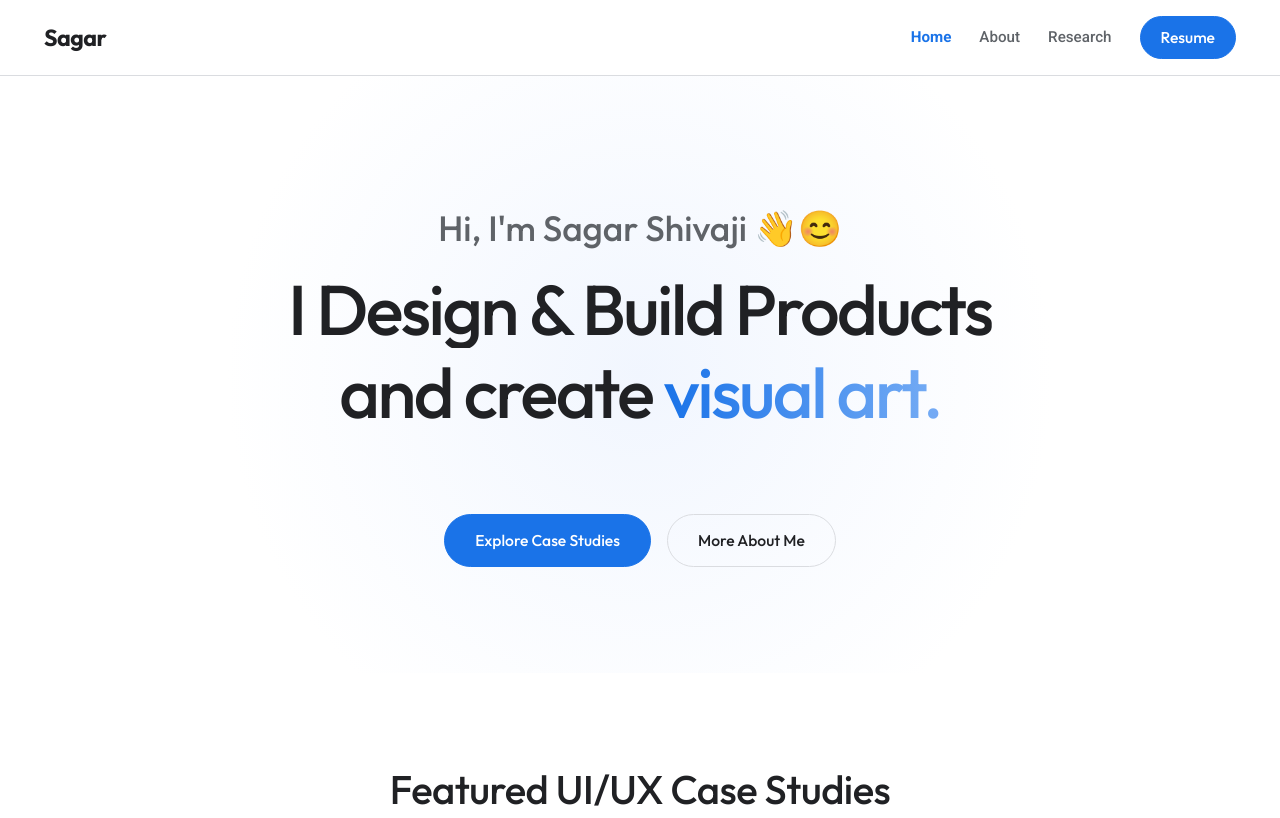
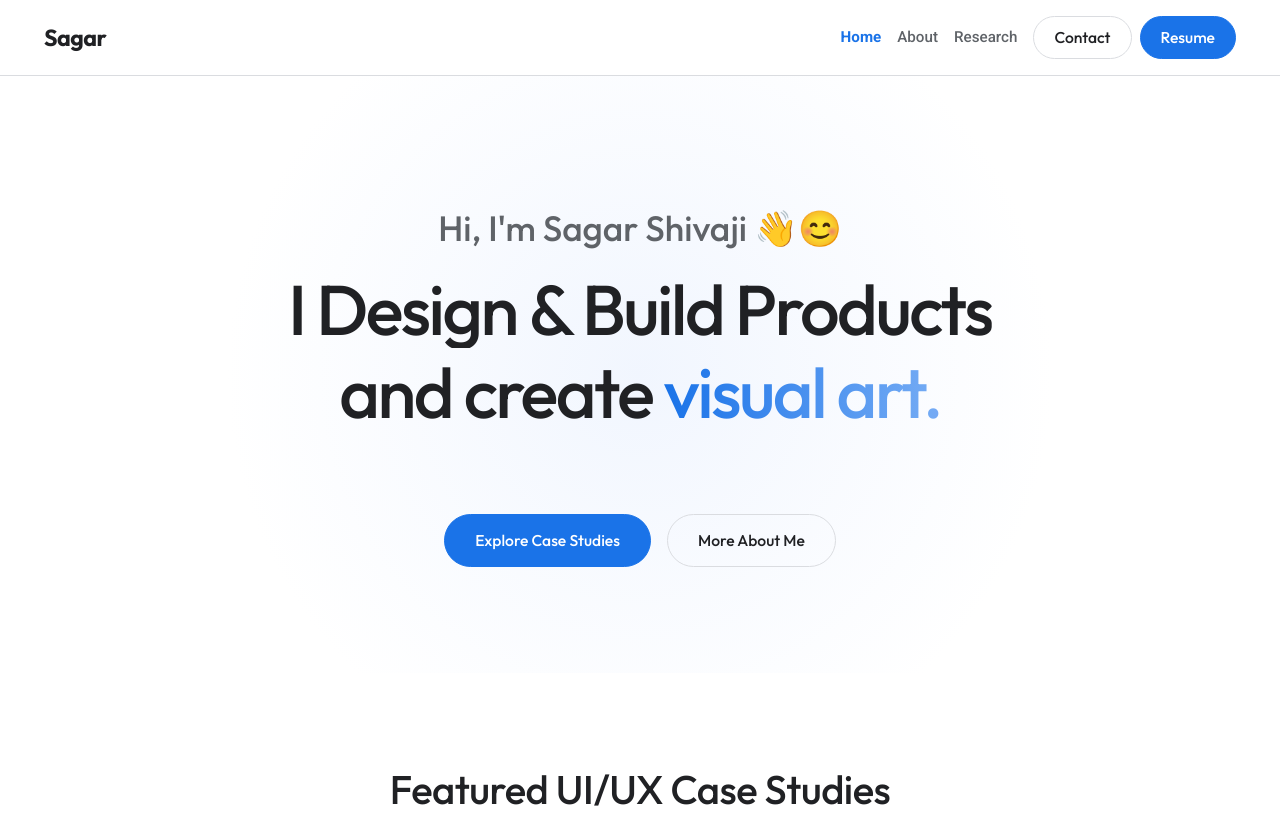
Before and after one commit to Sagarshivaji/experiment, a plain HTML site: page index.html in a window 1280 px wide. Shown: the top 818 px of the page. Drawn offline with Linux system fonts and the light colour scheme; a web font is replaced by a local one.

Commit message:
added the button

```diff
--- a/index.html
+++ b/index.html
@@ -77,7 +77,8 @@
         }
         .logo { font-family: var(--font-heading); font-size: 1.45rem; font-weight: 700; letter-spacing: -0.5px; }
         .logo span { color: var(--primary-blue); }
-        .nav-links { display: flex; gap: 28px; align-items: center; }
+        .nav-links { display: flex; gap: 16px; align-items: center; }
+        .nav-links .btn + .btn { margin-left: -8px; }
         .nav-links a:not(.btn) { font-size: 0.95rem; color: var(--text-muted); font-weight: 500; transition: color 0.2s; }
         .nav-links a:not(.btn):hover { color: var(--text-main); }
         .nav-links a.active { color: var(--primary-blue); font-weight: 600; }
@@ -340,7 +341,8 @@
                 <a href="about.html">About</a>
                 <a href="research.html">Research</a>
 
-                <a href="https://drive.google.com/file/d/1GSdCrdNhtTW1OOrWKYBNJSG5JsdlyeKb/view?usp=sharing" target="_blank" class="btn btn-primary" style="padding: 8px 20px;">Resume</a>
+                <a href="mailto:sagarshivaji89@gmail.com" class="btn btn-outline" style="padding: 8px 20px;">Contact</a>
+                <a href="https://drive.google.com/file/d/1GSdCrdNhtTW1OOrWKYBNJSG5JsdlyeKb/view?usp=sharing" target="_blank" rel="noopener noreferrer" class="btn btn-primary" style="padding: 8px 20px;">Resume</a>
             </div>
         </div>
     </nav>
```
